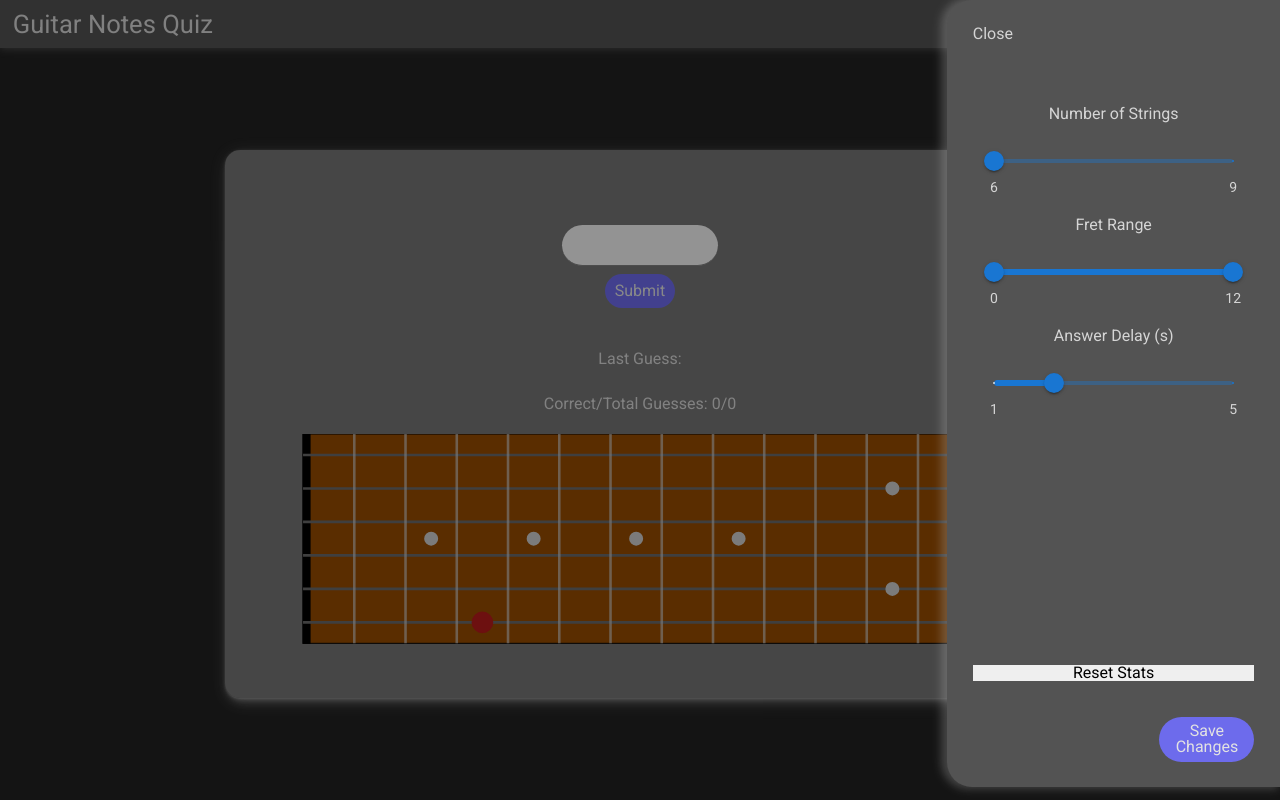
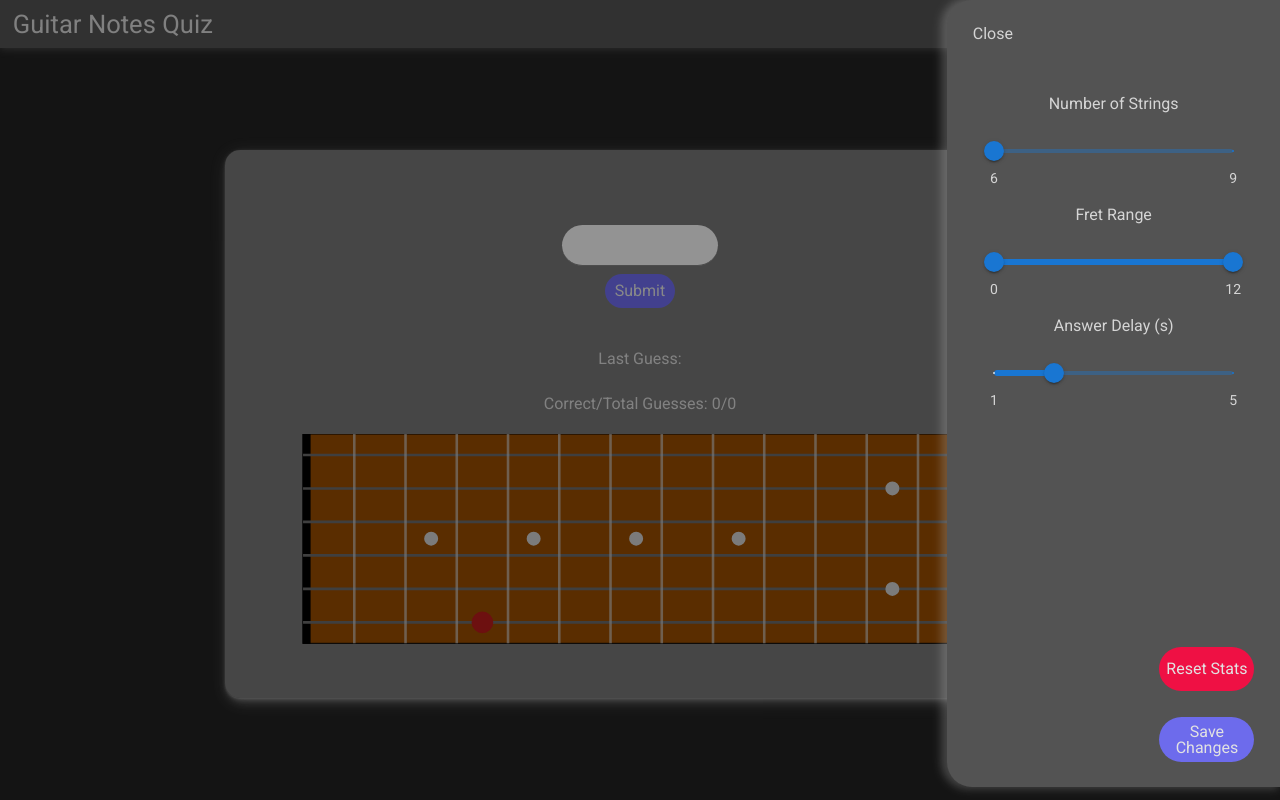
Before and after one commit to gregorymacat/guitarquiz, a React app: page / in a window 1280 px wide. Both pictures are taken after a click on the picture 1254 px from the left and 23 px from the top of the page. Built offline with nearby package versions, Linux system fonts and the light colour scheme; grey boxes are pictures that could not be loaded.

Commit message:
Updated options styles, readme, cleanup

```diff
--- a/public/styles/navbar.css
+++ b/public/styles/navbar.css
@@ -60,7 +60,7 @@ section#navbar {
   position: absolute;
   right: 1%;
   top: 15%;
-  height: 70%;
+  height: 65%;
   width: 2%
 }
 /* @-webkit-keyframes fade-in {
@@ -152,13 +152,28 @@ section#navbar {
 .MuiSlider-markLabel {
   color: #D5D5D5;
 }
+.reset-container {
+  display: flex;
+  justify-content: flex-end;
+  align-items: center;
+  height: 6%;
+}
+#reset-stats {
+  height: 100%;
+  width: 28%;
+  min-width: 95px;
+  border: none;
+  border-radius: 30px;
+  background-color: rgb(239 16 68);
+  color: rgb(226, 226, 226);
+}
 .save-container {
   display: flex;
   justify-content: flex-end;
   align-items: center;
   height: 6%;
 }
-.save-container button {
+#save-changes {
   height: 100%;
   width: 28%;
   min-width: 95px;
--- a/src/Components/Navbar.jsx
+++ b/src/Components/Navbar.jsx
@@ -150,7 +150,9 @@ function Navbar({settings, changeSettings, resetScore}) {
                 />
               </div>
             </form>
-            <button onClick={resetScore}>Reset Stats</button>
+            <div className="reset-container">
+              <button id="reset-stats" onClick={resetScore}>Reset Stats</button>
+            </div>
             <div className="save-container">
               {
                 showSaved
--- a/src/Components/Note.jsx
+++ b/src/Components/Note.jsx
@@ -15,7 +15,6 @@ const NOTE_STYLE = {fill: 'rgb(181, 26, 26)', stroke: 'rgb(181, 26, 26)'};
 const CORRECT_NOTE_STYLE = {fill: 'rgb(26, 148, 26)', stroke: 'rgb(26, 148, 26)'};
 
 function Note({guitarMeasurements, settings, setNote, correctCount, isCorrect}) {
-  const [currString, setCurrString] = useState();
   const [newNoteX, setNewNoteX] = useState();
   const [newNoteY, setNewNoteY] = useState();
 
@@ -43,7 +42,6 @@ function Note({guitarMeasurements, settings, setNote, correctCount, isCorrect})
     const yCoord = guitarMeasurements.calculateAnyStringYCoord(randomString);
     const xCoord = guitarMeasurements.calculateMiddleOfFretsX(randomFret);
 
-    setCurrString(randomString);
     setNewNoteX(xCoord);
     setNewNoteY(yCoord);
     setNote(GUITAR_NOTES[randomString][randomFret]);
--- a/src/Components/UserInput.jsx
+++ b/src/Components/UserInput.jsx
@@ -5,7 +5,6 @@ const formatValidationObject = (bool, msg) => ({ isValid: bool, error: msg });
 function inputValidation(input) {
   const numbersRegex = /\d/;
   const specialCharRegex = /[^a-zA-Z0-9#]+/;
-  const accidentalRegex = /[^b#]/;
 
   if (input.length > 2 || input.length < 1) {
     return formatValidationObject(false, 'Please enter 1 or 2 characters only');
@@ -15,17 +14,17 @@ function inputValidation(input) {
     return formatValidationObject(false, 'No special characters besides \"#\" for sharps');
   } else if (input === input.toLowerCase()) {
     return formatValidationObject(false, 'Only accidentals are lowercase');
-  } else if (input === input.toUpperCase() && input[1] !== '#') {
-    return formatValidationObject(false, 'Only natural notes are uppercase');
-  } else if (input[0] === input[0].toLowerCase()) {
-    return formatValidationObject(false, 'Accidentals (b/#) go second');
   } else if (input === 'B#' || input === 'Cb') {
     return formatValidationObject(false, 'B and C do not have accidentals between them');
   } else if (input === 'E#' || input === 'Fb') {
     return formatValidationObject(false, 'E and F do not have accidentals between them');
   } else if (input.length === 2) {
-    if ((input.charCodeAt(1) > 96 && input.charCodeAt(1) < 123) && input[1] !== 'b') {
+    if (input === input.toUpperCase() && input[1] !== '#') {
+      return formatValidationObject(false, 'Only natural notes are uppercase');
+    } else if ((input.charCodeAt(1) > 96 && input.charCodeAt(1) < 123) && input[1] !== 'b') {
       return formatValidationObject(false, 'Flats are represented by lowercase \"b\"');
+    } else if (input[0] === input[0].toLowerCase()) {
+      return formatValidationObject(false, 'Accidentals (b/#) go second');
     }
   }
   return {isValid: true, error: ''};
```
Also changed, not shown: assets/README/guitarquizupdate.png (added), 1 other file (tests, documents, lock files or other folders).
